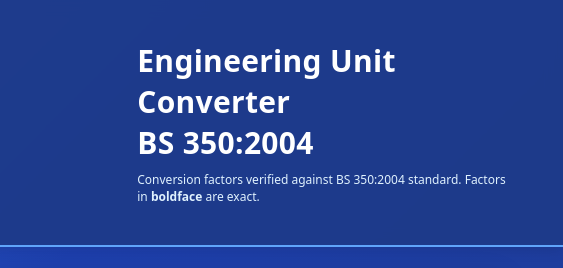
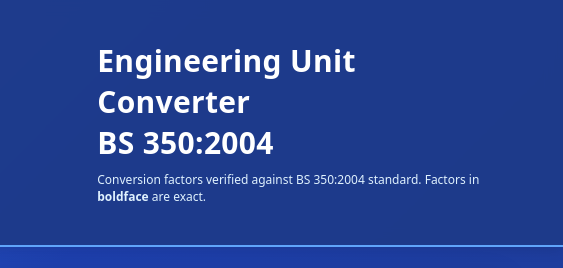
Before and after one commit to Ahmedhussein014/unitconverter, a plain HTML site: page index.htm in a window 1280 px wide. Shown: the top 268 px of the page, 717-1280 px from the left. Drawn offline with Linux system fonts and the light colour scheme.

Commit message:
Update index.htm

```diff
--- a/index.htm
+++ b/index.htm
@@ -68,7 +68,7 @@
         </div>
 
         <!-- Right: Title -->
-                <div style="flex: 1; min-width: 300px; text-align: left; margin-left: 130px;">
+                <div style="flex: 1; min-width: 300px; text-align: left; margin-left: 90px;">
           <h1 style="margin: 0 0 8px 0;">Engineering Unit Converter<br />BS 350:2004</h1>
 
           <div class="muted" style="color:#e0f2fe">Conversion factors verified against BS 350:2004 standard. Factors in <strong>boldface</strong> are exact.</div>
```
